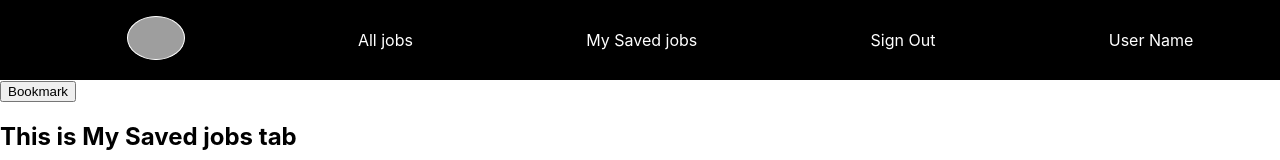
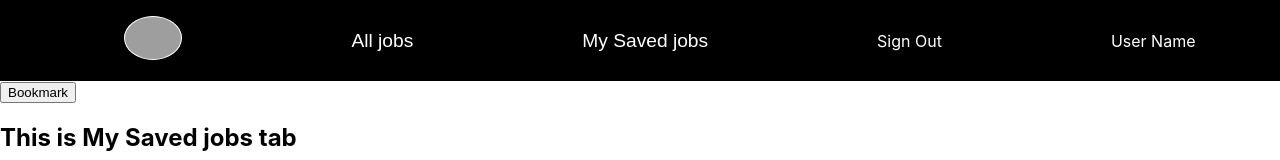
Before and after one commit to daler-bobojanov/MOD2-Final-Project, a React (Create React App) app in the folder jobs-for-software-developers/: page /mysavedjobs in a window 1280 px wide. Shown: the top 160 px of the page. Built offline with nearby package versions, Linux system fonts and the light colour scheme; grey boxes are pictures that could not be loaded.

Commit message:
added google font

```diff
--- a/jobs-for-software-developers/src/styles/Navbar.css
+++ b/jobs-for-software-developers/src/styles/Navbar.css
@@ -17,8 +17,10 @@ nav {
 }
 
 .link {
+    font-size: 1.2em;
     color: white;
     text-decoration: none;
+    font-family: 'Orbitron', sans-serif;
 }
 
 #nav-img {
```
